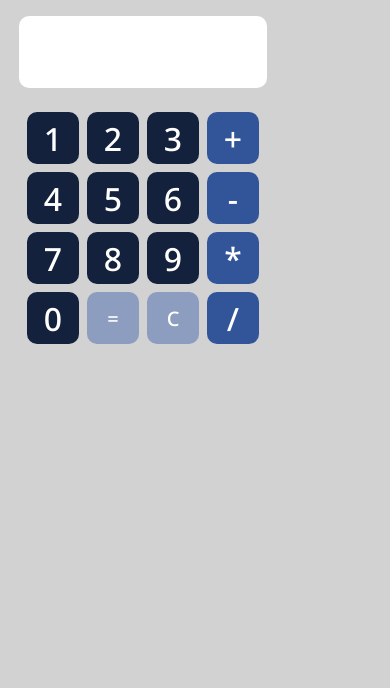
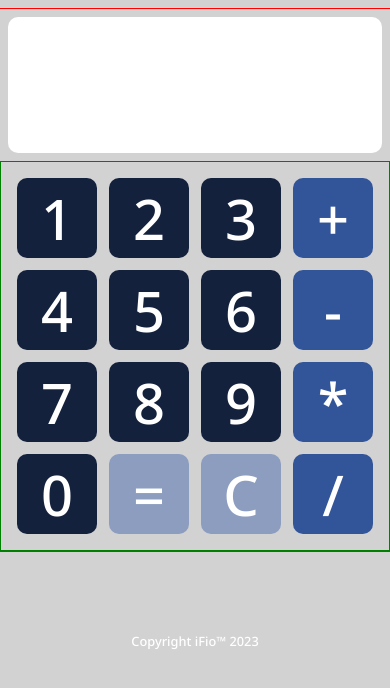
Before and after one commit to fiofiorito/Calculator, a React (Vite) app: page / in a window 390 px wide. Shown: the top 688 px of the page. Built offline with nearby package versions, Linux system fonts and the light colour scheme; no server answers.

Commit message:
add media query

```diff
--- a/src/App.jsx
+++ b/src/App.jsx
@@ -5,6 +5,7 @@
 import Screen from './components/Screen';
 import './style.css'
 import { create, all } from "mathjs";
+import Footer from "./components/Footer";
 
 const math = create(all);
 const buttonsData = [
@@ -60,7 +61,8 @@
     }
   }, [inputExpression]);
 
-  return <div className='layout-div'>
+  return <div className="mom-div">
+    <div className='layout-div'>
       <Screen expression={inputExpression} result={result} />
       <div className='calculator-div'>
         {buttonsData.map((button, index) => {
@@ -76,6 +78,8 @@
         })}
       </div>
     </div>
+    <Footer />
+  </div>
 }
 
 export default App;
--- /dev/null
+++ b/src/components/Footer.jsx
@@ -0,0 +1,10 @@
+function Footer() {
+    const date = new Date;
+    const year = date.getFullYear();
+
+    return <footer>
+        <p>Copyright iFio™ {year}</p>
+    </footer>
+}
+
+export default Footer;
--- a/src/style.css
+++ b/src/style.css
@@ -7,8 +7,10 @@
     background-color: rgb(210, 210, 210);
     font-family: "Noto Sans", 'Gill Sans', 'Gill Sans MT', Calibri, 'Trebuchet MS', sans-serif;
     font-weight: 500;
-    font-size: 2rem;
+    font-size: 3.5rem;
     color: #fff;
+    display: grid;
+    place-content: center;
 }
 
 h1,
@@ -19,8 +21,8 @@
 
 .layout-div {
     display: grid;
-    width: 270px;
-    /* border: 1px solid red; */
+    width: 400px;
+    border: 1px solid red;
     justify-content: center;
 }
 
@@ -30,11 +32,11 @@
     border-radius: 10px;
     color: #000;
     padding: 1.25rem;
-    font-size: 1rem;
+    font-size: 3.5rem;
     text-align: right;
     overflow: hidden;
     direction: rtl;
-    height: 2rem;
+    height: 6rem;
 }
 
 .inner-screen-div {
@@ -48,13 +50,13 @@
     padding: 1rem;
     display: grid;
     grid-template-columns: repeat(4, 1fr);
-    gap: 0.5rem;
-    /* border: 1px solid green; */
+    gap: 0.75rem;
+    border: 1px solid green;
 }
 
 .num-button {
     background-color: #14213d;
-    width: 3.25rem;
+    width: 5rem;
     aspect-ratio: 1/1;
     border-radius: 10px;
     display: grid;
@@ -63,7 +65,7 @@
 
 .operator-button {
     background-color: #32559A;
-    width: 3.25rem;
+    width: 5rem;
     aspect-ratio: 1/1;
     border-radius: 10px;
     display: grid;
@@ -72,10 +74,43 @@
 
 .reset-button {
     background-color: #8C9DC0;
-    font-size: 1.25rem;
-    height: 3.25rem;
+    height: 5rem;
+    aspect-ratio: 1/1;
     border-radius: 10px;
     display: grid;
     align-items: center;
 
 }
+
+footer {
+    font-size: 0.8rem;
+    margin-top: 20%;
+}
+
+@media (max-width: 325px) {
+    body {
+        font-size: 2.25rem;
+    }
+
+    .layout-div {
+        width: auto;
+    }
+
+    .screen-div {
+        font-size: 2rem;
+        height: 3.5rem;
+    }
+
+    .num-button {
+        width: 3.5rem;
+    }
+
+    .operator-button {
+        width: 3.5rem;
+    }
+
+    .reset-button {
+        height: 3.5rem;
+
+    }
+}
```
Lines whose indentation alone changed are shown as unchanged.
